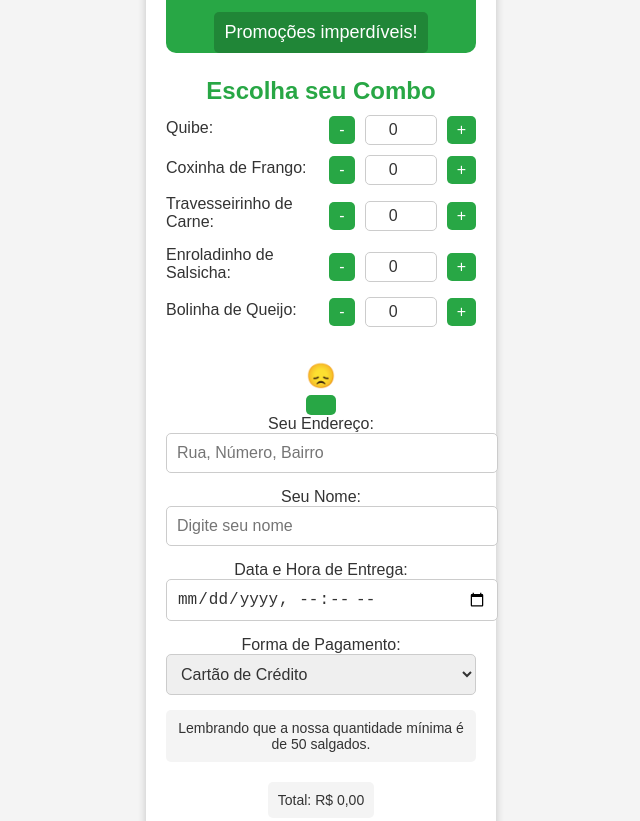
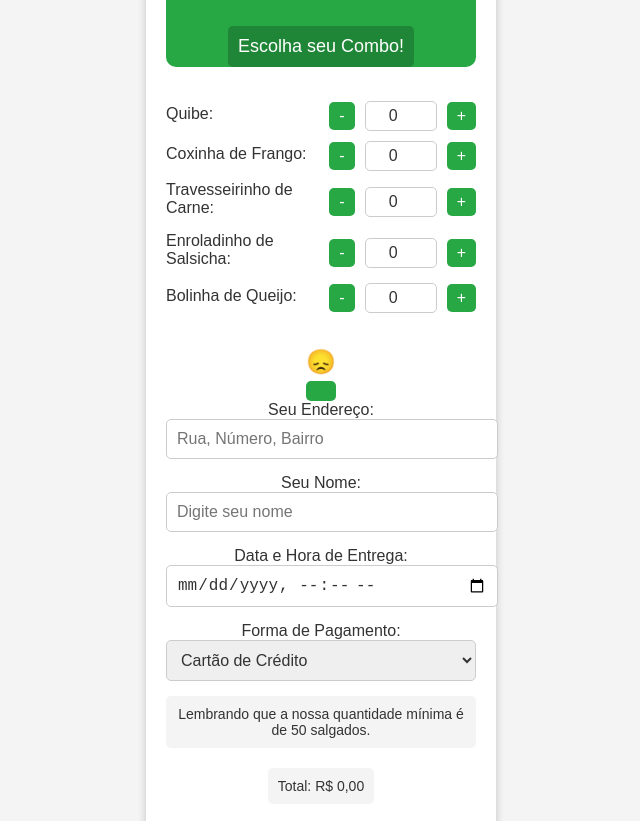
Before and after one commit to wssalgados/Card-pio-WSsalgados, a plain HTML site: page index.html in a window 1280 px wide. Shown: the top 821 px of the page, without its empty margins (319-959 px from the left). Drawn offline with Linux system fonts and the light colour scheme.

Commit message:
Update index.html

```diff
--- a/index.html
+++ b/index.html
@@ -324,10 +324,10 @@
         <div class="card-front">
             <img src="https://raw.githubusercontent.com/wssalgados/Card-pio-WSsalgados/main/Design%20sem%20nome%20(5).png" alt="Logo WS Salgados" class="logo">
             <h2>WS Salgados</h2>
-            <p>Promoções imperdíveis!</p>
+            <p>Escolha seu Combo!</p>
         </div>
         <div class="card-back">
-            <h3>Escolha seu Combo</h3>
+            <h3></h3>
             <div class="selection-options">
                 <div class="quantity-input">
                     <label for="quibe">Quibe:</label>
```
